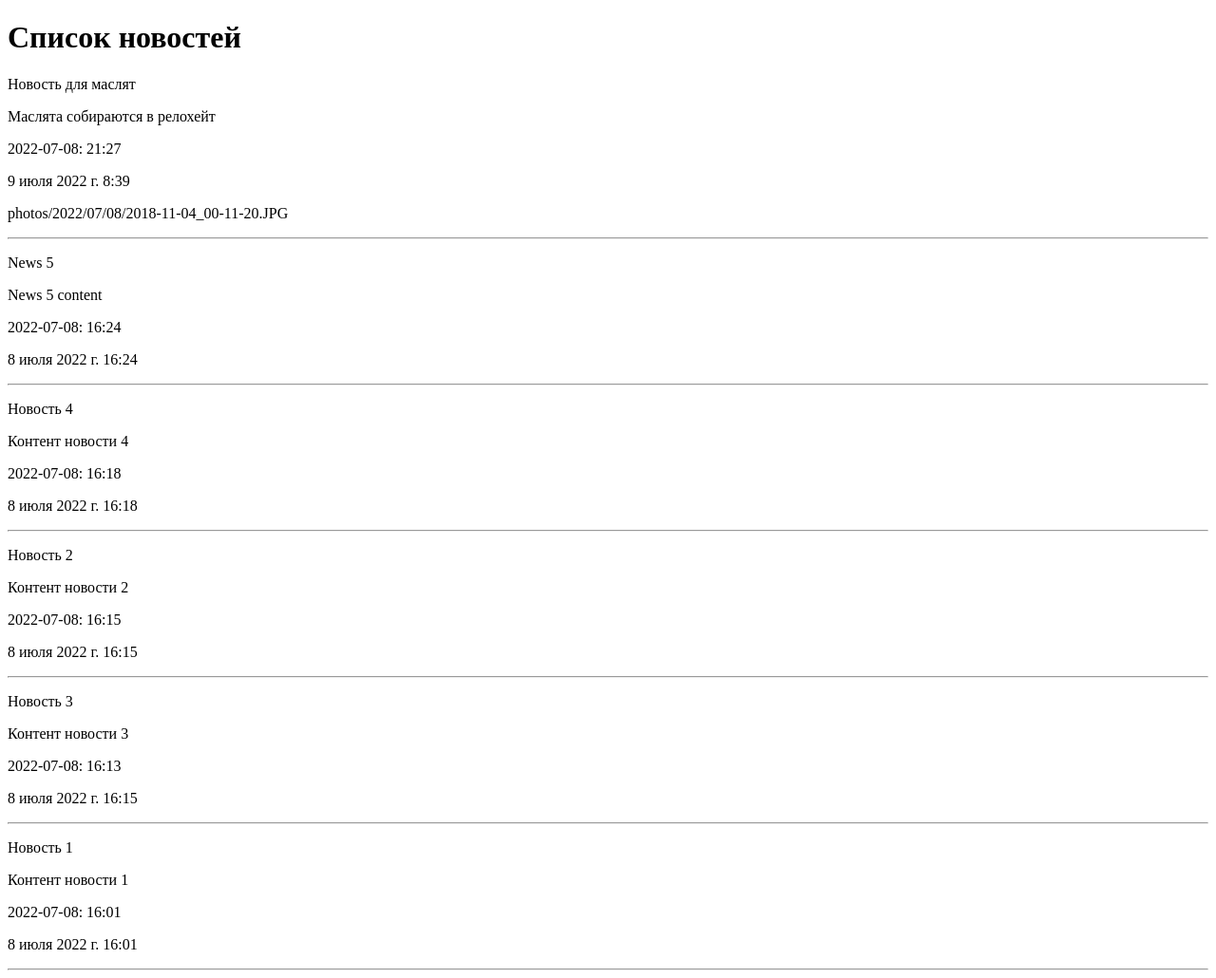
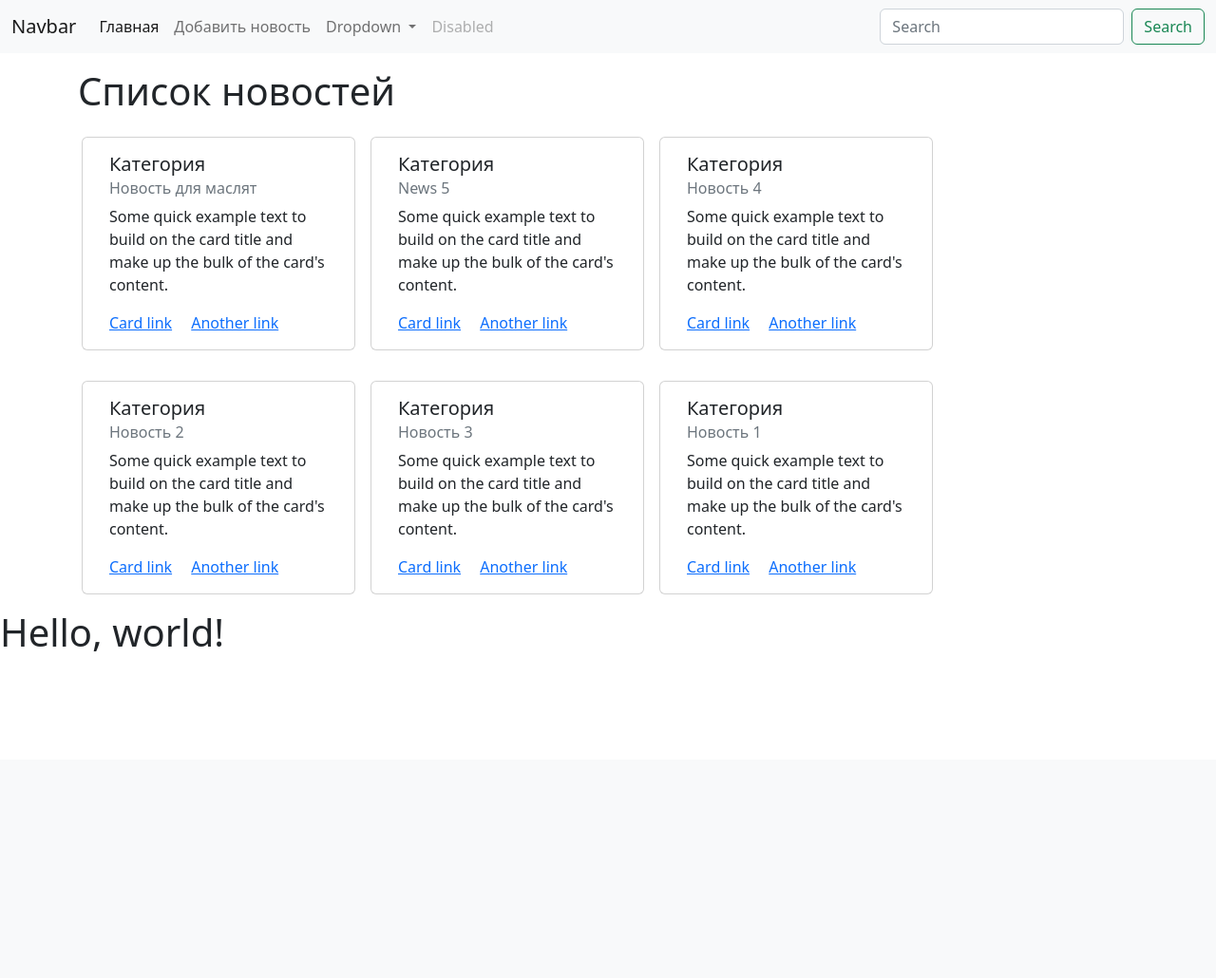
Before and after one commit to NorthernBlow/AudioStream, a Django app: page /news/ in a window 1280 px wide. Shown: the whole page at 95% size. After the commit the page ends 686 px from the top, so only its background shows below. Run offline with Django 4.2, Linux system fonts and the light colour scheme; data comes from the database, SQL or seed files in the repository.

Commit message:
created frontend

```diff
--- a/mysite/news/templates/news/index.html
+++ b/mysite/news/templates/news/index.html
@@ -1,25 +1,66 @@
-<!DOCTYPE html>
+<!doctype html>
 <html lang="en">
   <head>
-    <meta charset="UTF-8">
+    <meta charset="utf-8">
+    <meta name="viewport" content="width=device-width, initial-scale=1">
     <title>{{ title }}</title>
+    <link href="https://cdn.jsdelivr.net/npm/bootstrap@5.2.0-beta1/dist/css/bootstrap.min.css" rel="stylesheet" integrity="sha384-0evHe/X+R7YkIZDRvuzKMRqM+OrBnVFBL6DOitfPri4tjfHxaWutUpFmBp4vmVor" crossorigin="anonymous">
   </head>
   <body>
 
+  <nav class="navbar navbar-expand-lg bg-light">
+  <div class="container-fluid">
+    <a class="navbar-brand" href="#">Navbar</a>
+    <button class="navbar-toggler" type="button" data-bs-toggle="collapse" data-bs-target="#navbarSupportedContent" aria-controls="navbarSupportedContent" aria-expanded="false" aria-label="Toggle navigation">
+      <span class="navbar-toggler-icon"></span>
+    </button>
+    <div class="collapse navbar-collapse" id="navbarSupportedContent">
+      <ul class="navbar-nav me-auto mb-2 mb-lg-0">
+        <li class="nav-item">
+          <a class="nav-link active" aria-current="page" href="/index/">Главная</a>
+        </li>
+        <li class="nav-item">
+          <a class="nav-link" href="/index/">Добавить новость</a>
+        </li>
+        <li class="nav-item dropdown">
+          <a class="nav-link dropdown-toggle" href="#" id="navbarDropdown" role="button" data-bs-toggle="dropdown" aria-expanded="false">
+            Dropdown
+          </a>
+          <ul class="dropdown-menu" aria-labelledby="navbarDropdown">
+            <li><a class="dropdown-item" href="#">Action</a></li>
+            <li><a class="dropdown-item" href="#">Another action</a></li>
+            <li><hr class="dropdown-divider"></li>
+            <li><a class="dropdown-item" href="#">Something else here</a></li>
+          </ul>
+        </li>
+        <li class="nav-item">
+          <a class="nav-link disabled">Disabled</a>
+        </li>
+      </ul>
+      <form class="d-flex" role="search">
+        <input class="form-control me-2" type="search" placeholder="Search" aria-label="Search">
+        <button class="btn btn-outline-success" type="submit">Search</button>
+      </form>
+    </div>
+  </div>
+</nav>
+  <div class="container mt-3">
        <h1>{{ title }}</h1>
-
+  <div class="row">
     {% for item in news %}
-<div>
-    <p>{{ item.title  }}</p>
-    <p>{{ item.content }}</p>
-    <p>{{ item.created_at|date:"Y-m-d: H:i"}}</p>
-    <p>{{ item.updated_at }}</p>
-    <p>{{ item.photo }}</p>
-
+     <div class="card mb-3 ms-3 mt-3" style="width: 18rem;">
+  <div class="card-body">
+    <h5 class="card-title">Категория</h5>
+    <h6 class="card-subtitle mb-2 text-muted">{{ item.title }}</h6>
+    <p class="card-text">Some quick example text to build on the card title and make up the bulk of the card's content.</p>
+    <a href="#" class="card-link">Card link</a>
+    <a href="#" class="card-link">Another link</a>
   </div>
-<hr>
-
+</div>
     {% endfor %}
-
+  </div>
+  </div>
+    <h1>Hello, world!</h1>
+    <script src="https://cdn.jsdelivr.net/npm/bootstrap@5.2.0-beta1/dist/js/bootstrap.bundle.min.js" integrity="sha384-pprn3073KE6tl6bjs2QrFaJGz5/SUsLqktiwsUTF55Jfv3qYSDhgCecCxMW52nD2" crossorigin="anonymous"></script>
   </body>
 </html>
```
Lines whose indentation alone changed are shown as unchanged.
